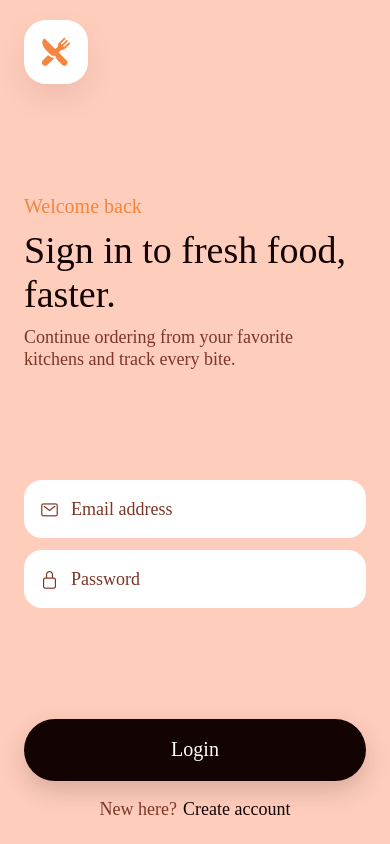
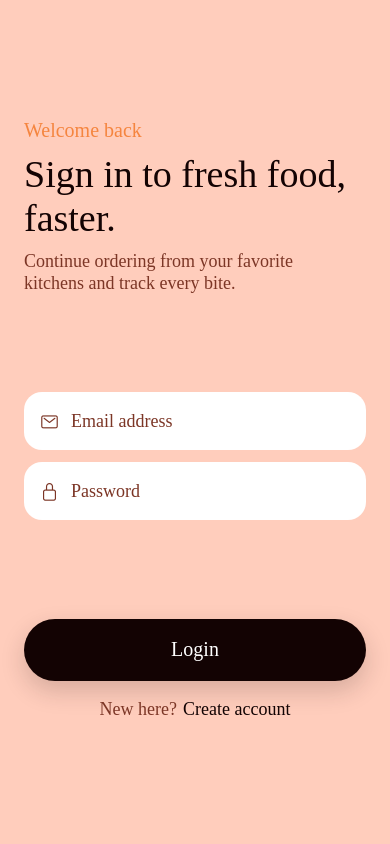
Before and after one commit to ashishkumarsaini/food-delivery-app, a React Native app: screen /Home in a window 390 px wide. Built offline with nearby package versions, Linux system fonts and the light colour scheme.

Commit message:
chore: update expo scripts, remove dev-client, and adjust UI layout in authentication screens

```diff
--- a/src/navigation/screens/login.tsx
+++ b/src/navigation/screens/login.tsx
@@ -26,7 +26,7 @@ export const LoginScreen = () => {
         behavior="padding"
         style={[styles.screen, { paddingTop: insets.top + 20, paddingBottom: insets.bottom + 24 }]}
       >
-        <AppLogo />
+        <View />
         <View style={styles.header}>
           <CustomText style={styles.eyebrow}>Welcome back</CustomText>
           <CustomText style={styles.title}>Sign in to fresh food, faster.</CustomText>
@@ -57,7 +57,7 @@ export const LoginScreen = () => {
           <Button onPress={handleLogin}>
             <CustomText style={styles.primaryText}>Login</CustomText>
           </Button>
-          <Pressable style={styles.linkButton} onPress={() => navigation.navigate("Home")}>
+          <Pressable style={styles.linkButton} onPress={() => navigation.navigate("Register")}>
             <CustomText style={styles.linkMuted}>New here?</CustomText>
             <CustomText style={styles.linkText}>Create account</CustomText>
           </Pressable>
@@ -140,6 +140,7 @@ const styles = StyleSheet.create({
   },
   actions: {
     gap: 18,
+    paddingBottom: 100,
   },
   primaryText: {
     color: "#FFFFFF",
--- a/src/navigation/screens/register.tsx
+++ b/src/navigation/screens/register.tsx
@@ -143,6 +143,7 @@ const styles = StyleSheet.create({
   },
   actions: {
     gap: 18,
+    paddingBottom: 100,
   },
   primaryText: {
     color: "#FFFFFF",
```
Also changed, not shown: package.json (+5 -4 lines), 1 other file (tests, documents, lock files or other folders).
